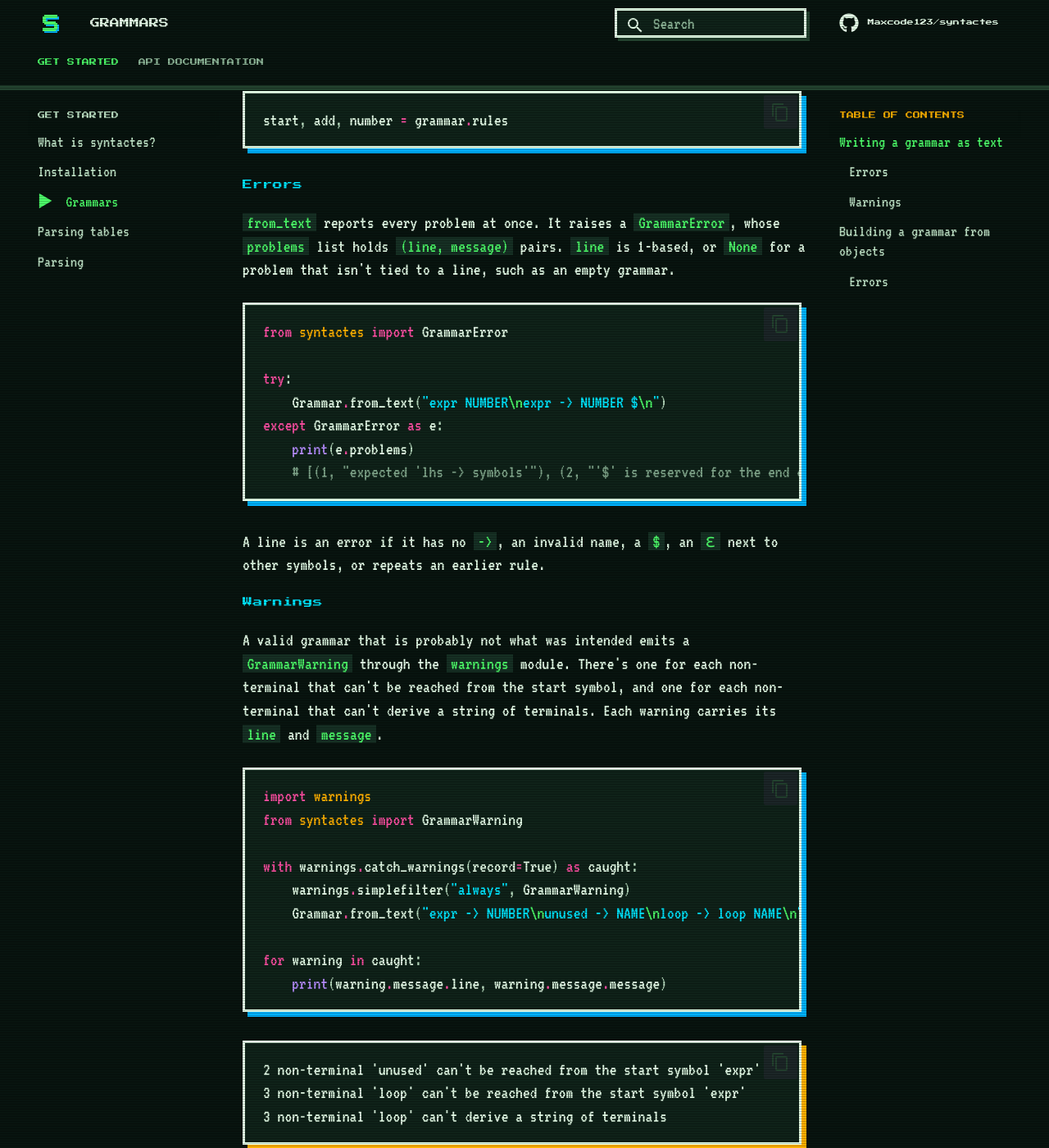
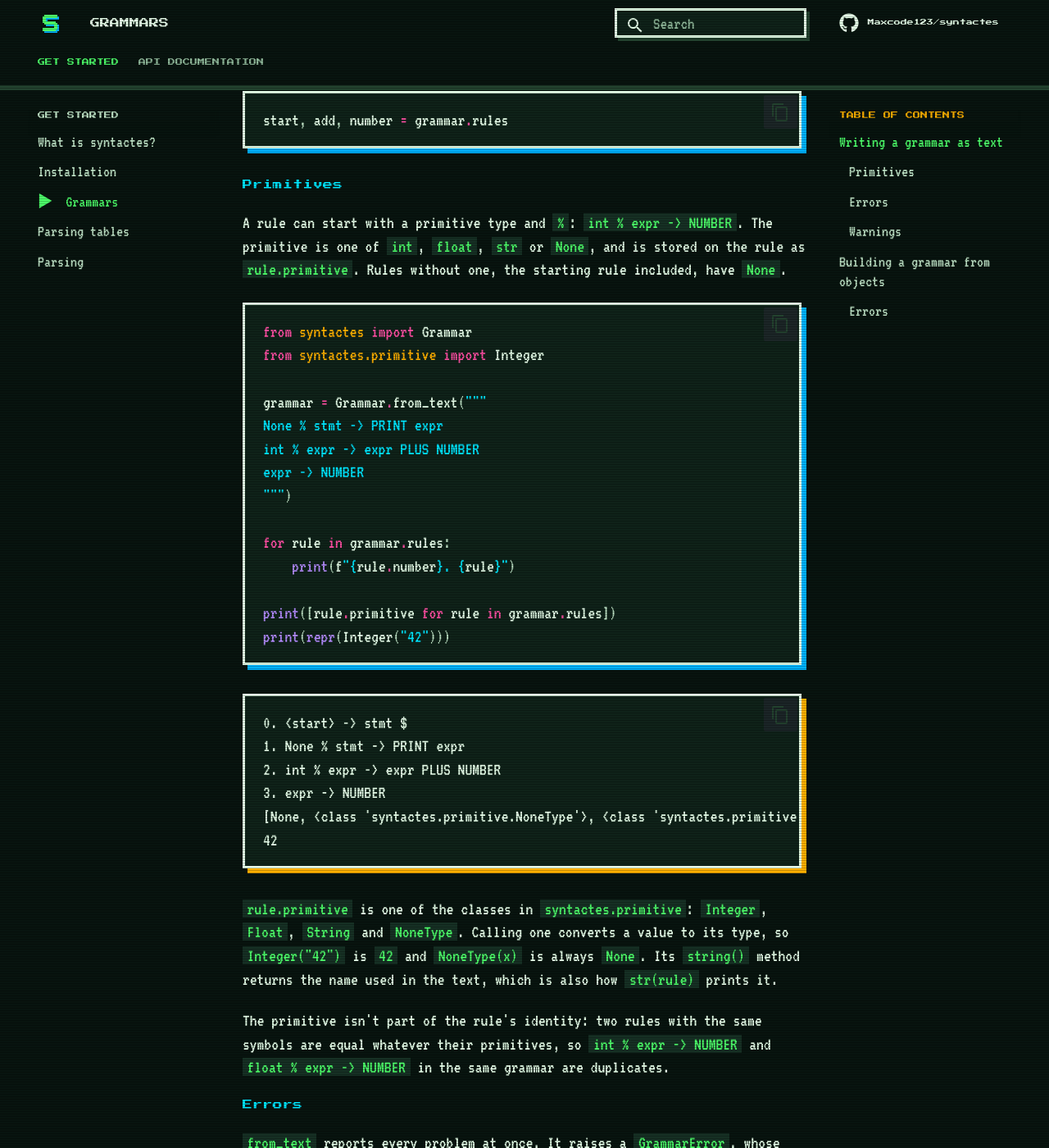
Before and after one commit to Maxcode123/syntactes, an MkDocs documentation site: the page built from docs/grammars.md, in a window 1280 px wide and 1400 px high, scrolled down 1380 px. Shown: the whole window at 82% size. Built offline with MkDocs 1.6.1 and Material for MkDocs 9.7.7, drawn with Linux system fonts in a browser that asks for light colours; comment, search, counter and statistics services are not loaded; some of the changed text lies outside the part shown.

Commit message:
Updates documentation for the primitive feature

````diff
--- a/docs/grammars.md
+++ b/docs/grammars.md
@@ -47,6 +47,49 @@ hold of them, for example to [register callbacks](parsing.md#callbacks):
 start, add, number = grammar.rules
 ```
 
+### Primitives
+
+A rule can start with a primitive type and `%`: `int % expr -> NUMBER`. The
+primitive is one of `int`, `float`, `str` or `None`, and is stored on the rule
+as `rule.primitive`. Rules without one, the starting rule included, have
+`None`.
+
+```python
+from syntactes import Grammar
+from syntactes.primitive import Integer
+
+grammar = Grammar.from_text("""
+None % stmt -> PRINT expr
+int % expr -> expr PLUS NUMBER
+expr -> NUMBER
+""")
+
+for rule in grammar.rules:
+    print(f"{rule.number}. {rule}")
+
+print([rule.primitive for rule in grammar.rules])
+print(repr(Integer("42")))
+```
+
+```
+0. <start> -> stmt $
+1. None % stmt -> PRINT expr
+2. int % expr -> expr PLUS NUMBER
+3. expr -> NUMBER
+[None, <class 'syntactes.primitive.NoneType'>, <class 'syntactes.primitive.Integer'>, None]
+42
+```
+
+`rule.primitive` is one of the classes in `syntactes.primitive`: `Integer`,
+`Float`, `String` and `NoneType`. Calling one converts a value to its type, so
+`Integer("42")` is `42` and `NoneType(x)` is always `None`. Its `string()`
+method returns the name used in the text, which is also how `str(rule)` prints
+it.
+
+The primitive isn't part of the rule's identity: two rules with the same
+symbols are equal whatever their primitives, so `int % expr -> NUMBER` and
+`float % expr -> NUMBER` in the same grammar are duplicates.
+
 ### Errors
 
 `from_text` reports every problem at once. It raises a `GrammarError`, whose
@@ -64,7 +107,8 @@ except GrammarError as e:
 ```
 
 A line is an error if it has no `->`, an invalid name, a `$`, an `ε` next to
-other symbols, or repeats an earlier rule.
+other symbols, an unknown primitive, a `%` without a primitive before it, or
+repeats an earlier rule.
 
 ### Warnings
 
@@ -97,7 +141,8 @@ for warning in caught:
 A `Token` is a symbol, and is either a terminal or a non-terminal. `Token.eof()`
 is the end of the input (`$`), and `Token.null()` is the empty string (`ε`).
 
-A `Rule` takes a number, its left-hand side and its right-hand side symbols.
+A `Rule` takes a number, its [primitive](#primitives) (or `None`), its
+left-hand side and its right-hand side symbols.
 A `Grammar` takes the starting rule, every rule (the starting rule included)
 and the set of tokens.
 
@@ -117,17 +162,21 @@ tokens = {EOF, S, E, T, x, PLUS}
 # 1. E -> T + E
 # 2. E -> T
 # 3. T -> x
-rule_1 = Rule(0, S, E, EOF)
-rule_2 = Rule(1, E, T, PLUS, E)
-rule_3 = Rule(2, E, T)
-rule_4 = Rule(3, T, x)
+rule_1 = Rule(0, None, S, E, EOF)
+rule_2 = Rule(1, None, E, T, PLUS, E)
+rule_3 = Rule(2, None, E, T)
+rule_4 = Rule(3, None, T, x)
 
 rules = (rule_1, rule_2, rule_3, rule_4)
 
 grammar = Grammar(rule_1, rules, tokens)
 ```
 
-An empty rule can be written as `Rule(n, A)` or `Rule(n, A, Token.null())`.
+An empty rule can be written as `Rule(n, None, A)` or
+`Rule(n, None, A, Token.null())`.
+
+To give a rule a primitive, pass one of the `syntactes.primitive` classes
+instead of `None`, as in `Rule(3, Integer, T, x)`.
 
 Tokens are compared by their symbol and whether they're terminal. A token can
 also carry a `value`, which equality and hashing ignore, so `Token("x", True, 1)`
````
Also changed, not shown: CHANGELOG.md (+12 -0 lines), CLAUDE.md (+5 -1 lines), README.md (+8 -8 lines), docs/parsing-tables.md (+4 -4 lines), docs/parsing.md (+4 -4 lines), docs/syntactes.md (+2 -0 lines), 7 other files.
